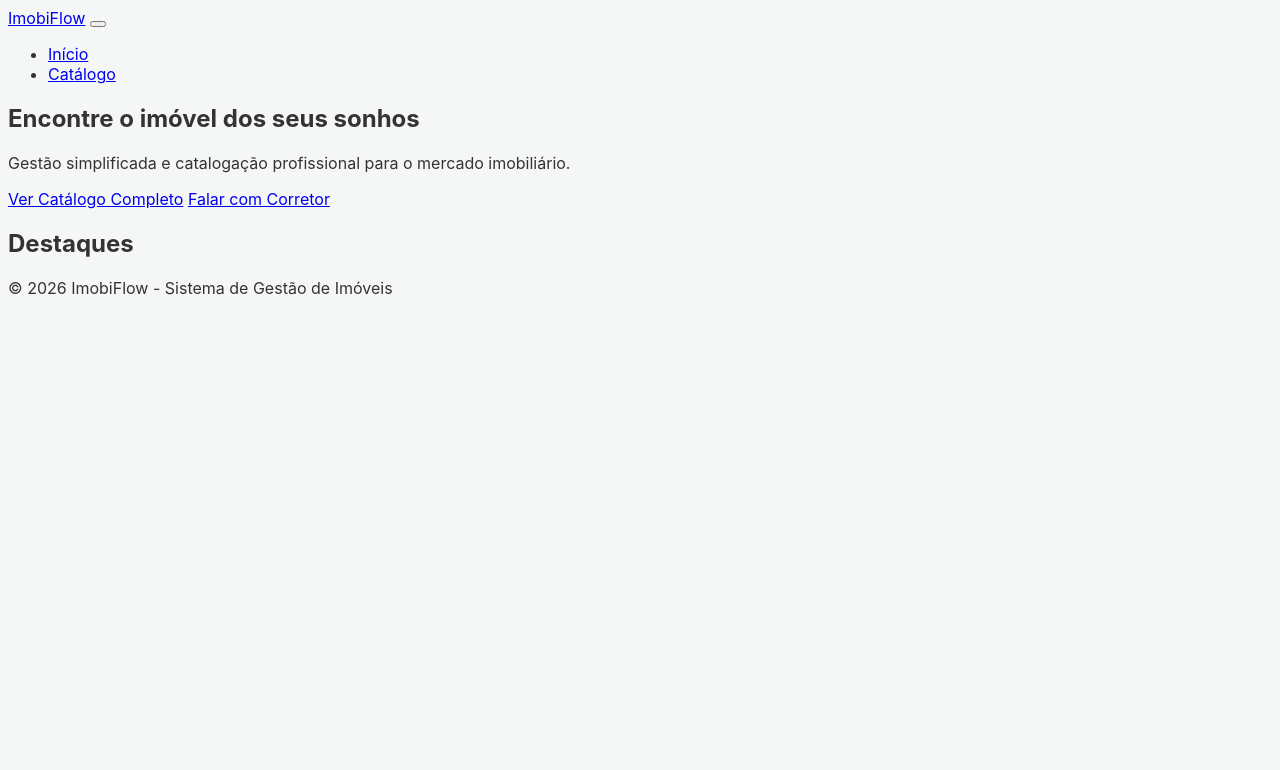
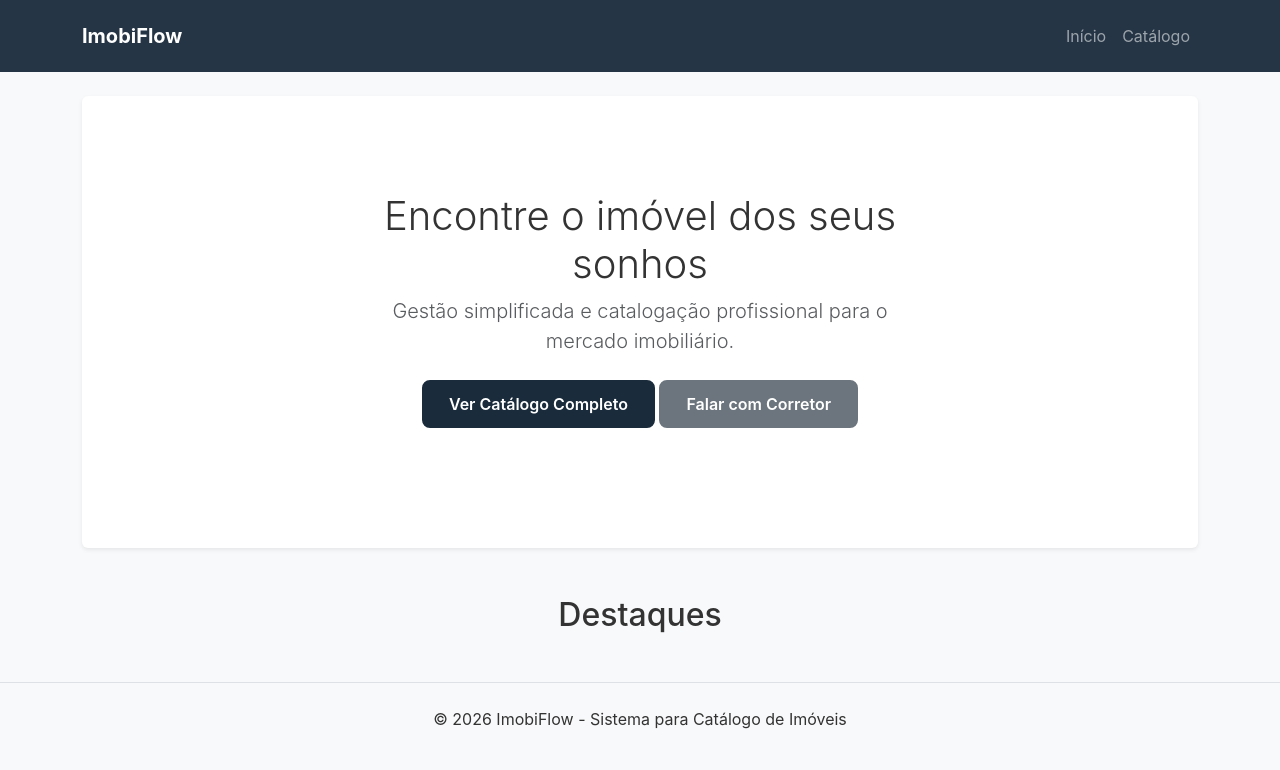
Before and after one commit to raonifabian/ImobiFlow, a Django app: template system/imoveis/templates/imoveis/home.html in a window 1280 px wide. Shown: the top 770 px of the page. Run offline with Django 3.2, Linux system fonts and the light colour scheme; the template is opened without the code that fills it, so the values that code supplies are empty.

Commit message:
fix: Fixed page styling that was still using native Bootstrap with custom scripts / feat: created a page for importing CSV files while logged into the site.

```diff
--- a/system/imoveis/static/imoveis/css/style.css
+++ b/system/imoveis/static/imoveis/css/style.css
@@ -2,6 +2,7 @@
 :root {
     --primary-color: #1a2b3c;    /* Azul Marinho Profundo */
     --accent-color: #28a745;     /* Verde Sucesso para Preços */
+    --secondary-color: #6c757d;  /* Cinza chumbo para o botão secundário */
     --bg-light: #f4f7f6;
     --card-shadow: 0 4px 15px rgba(0,0,0,0.08);
     --card-shadow-hover: 0 12px 30px rgba(0,0,0,0.15);
@@ -48,14 +49,37 @@ body {
 /* Botões Personalizados */
 .btn-primary-custom {
     background-color: var(--primary-color);
-    border: none;
+    color: #ffffff !important; /* Força o texto a ser branco ignorando o Bootstrap */
+    border: 2px solid var(--primary-color); /* Adiciona uma borda invisível para o hover */
     border-radius: 8px;
     padding: 10px 25px;
     font-weight: 600;
-    transition: opacity 0.2s;
+    text-decoration: none; /* Garante que não tenha sublinhado de link */
+    transition: all 0.3s ease-in-out; /* Suaviza a troca de cores */
 }
 
 .btn-primary-custom:hover {
-    opacity: 0.9;
-    color: white;
+    background-color: #ffffff; /* Fundo fica branco */
+    color: #1a2b3c !important; /* Texto fica escuro (usando seu Azul Marinho para harmonia, ou mude para #000 para preto puro) */
+    border-color: var(--primary-color); /* A borda aparece contornando o botão */
+    transform: translateY(-2px); /* Dá uma leve "levantadinha" no botão */
 }
+
+/* Botão Secundário Personalizado */
+.btn-secondary-custom {
+    background-color: var(--secondary-color);
+    color: #ffffff !important;
+    border: 2px solid var(--secondary-color); /* Mesma borda de 2px do primário */
+    border-radius: 8px;
+    padding: 10px 25px; /* Mesmo padding para igualar a altura */
+    font-weight: 600;
+    text-decoration: none;
+    transition: all 0.3s ease-in-out;
+}
+
+.btn-secondary-custom:hover {
+    background-color: #ffffff;
+    color: var(--secondary-color) !important;
+    border-color: var(--secondary-color);
+    transform: translateY(-2px); /* Mesmo efeito de levantar */
+}
--- a/system/imoveis/templates/imoveis/base.html
+++ b/system/imoveis/templates/imoveis/base.html
@@ -1,19 +1,19 @@
 {% load static %}
-
 <!DOCTYPE html>
 <html lang="pt-br">
 <head>
     <meta charset="UTF-8">
     <meta name="viewport" content="width=device-width, initial-scale=1.0">
     <title>{% block title %}ImobiFlow{% endblock %}</title>
-    <!--<link href="https://cdn.jsdelivr.net/npm/bootstrap@5.3.0/dist/css/bootstrap.min.css" rel="stylesheet">-->
+
+    <link href="https://cdn.jsdelivr.net/npm/bootstrap@5.3.0/dist/css/bootstrap.min.css" rel="stylesheet">
 
     <link rel="stylesheet" href="https://cdnjs.cloudflare.com/ajax/libs/animate.css/4.1.1/animate.min.css"/>
 
     <link rel="stylesheet" href="{% static 'imoveis/css/style.css' %}">
 </head>
 <body class="bg-light">
-    <nav class="navbar navbar-expand-lg navbar-dark bg-dark sticky-top">
+    <nav class="navbar navbar-expand-lg navbar-dark navbar-custom sticky-top">
         <div class="container">
             <a class="navbar-brand fw-bold" href="{% url 'home' %}">ImobiFlow</a>
             <button class="navbar-toggler" type="button" data-bs-toggle="collapse" data-bs-target="#navbarNav">
@@ -27,18 +27,35 @@
                     <li class="nav-item">
                         <a class="nav-link" href="{% url 'imovel_list' %}">Catálogo</a>
                     </li>
+                    {% if user.is_superuser %}
+                        <li class="nav-item">
+                            <a class="nav-link text-warning fw-bold" href="{% url 'importar_csv' %}">Importar CSV</a>
+                        </li>
+                    {% endif %}
                 </ul>
             </div>
         </div>
     </nav>
 
-    <main class="container">
+    <main class="container mt-4">
+
+        {% if messages %}
+            <div class="mt-3 animate__animated animate__fadeInDown">
+                {% for message in messages %}
+                    <div class="alert alert-{% if message.tags == 'error' %}danger{% else %}success{% endif %} alert-dismissible fade show shadow-sm" role="alert">
+                        {{ message }}
+                        <button type="button" class="btn-close" data-bs-dismiss="alert" aria-label="Close"></button>
+                    </div>
+                {% endfor %}
+            </div>
+        {% endif %}
+
         {% block content %}
         {% endblock %}
     </main>
 
     <footer class="text-center py-4 mt-5 border-top">
-        <p>&copy; 2026 ImobiFlow - Sistema de Gestão de Imóveis</p>
+        <p>&copy; 2026 ImobiFlow - Sistema para Catálogo de Imóveis</p>
     </footer>
 
     <script src="https://cdn.jsdelivr.net/npm/bootstrap@5.3.0/dist/js/bootstrap.bundle.min.js"></script>
--- a/system/imoveis/templates/imoveis/home.html
+++ b/system/imoveis/templates/imoveis/home.html
@@ -4,11 +4,11 @@
 <section class="py-5 text-center bg-white rounded shadow-sm mb-5">
     <div class="row py-lg-5">
         <div class="col-lg-6 col-md-8 mx-auto">
-            <h1 class="fw-light">Encontre o imóvel dos seus sonhos</h1>
-            <p class="lead text-muted">Gestão simplificada e catalogação profissional para o mercado imobiliário.</p>
-            <p>
-                <a href="{% url 'imovel_list' %}" class="btn btn-primary my-2">Ver Catálogo Completo</a>
-                <a href="#contato" class="btn btn-secondary my-2">Falar com Corretor</a>
+            <h1 class="fw-light animate__animated animate__fadeInUp">Encontre o imóvel dos seus sonhos</h1>
+            <p class="lead text-muted animate__animated animate__fadeInUp animate__delay-1s">Gestão simplificada e catalogação profissional para o mercado imobiliário.</p>
+            <p class="animate__animated animate__fadeIn animate__delay-2s">
+                <a href="{% url 'imovel_list' %}" class="btn btn-primary-custom my-2">Ver Catálogo Completo</a>
+                <a href="#contato" class="btn btn-secondary-custom my-2">Falar com Corretor</a>
             </p>
         </div>
     </div>
@@ -18,8 +18,8 @@
     <h2 class="text-center mb-4">Destaques</h2>
     <div class="row row-cols-1 row-cols-md-3 g-4">
         {% for imovel in imoveis_destaque %}
-        <div class="col">
-            <div class="card h-100 border-0 shadow-sm">
+        <div class="col animate__animated animate__fadeInUp">
+            <div class="card imovel-card h-100 border-0">
                 {% if imovel.imagem %}
                     <img src="{{ imovel.imagem.url }}" class="card-img-top" alt="{{ imovel.titulo }}" style="height: 200px; object-fit: cover;">
                 {% endif %}
--- a/system/imoveis/urls.py
+++ b/system/imoveis/urls.py
@@ -1,9 +1,10 @@
 from django.urls import path
-from .views import HomeView, ImovelListView, ImovelDetailView, ImovelPDFView
+from .views import HomeView, ImovelListView, ImovelDetailView, ImovelPDFView, ImportarCSVView
 
 urlpatterns = [
     path('', HomeView.as_view(), name='home'),
     path('catalogo/', ImovelListView.as_view(), name='imovel_list'),
     path('<int:pk>/', ImovelDetailView.as_view(), name='imovel_detail'),
     path('<int:pk>/pdf/', ImovelPDFView.as_view(), name='imovel_pdf'),
+    path('importar/', ImportarCSVView.as_view(), name='importar_csv'),
 ]
```
Also changed, not shown: system/imoveis/forms.py (added, +7 -0 lines), system/imoveis/templates/imoveis/imovel_list.html (+5 -18 lines), system/imoveis/templates/imoveis/importar_csv.html (added, +32 -0 lines), system/imoveis/views.py (+56 -1 lines).
